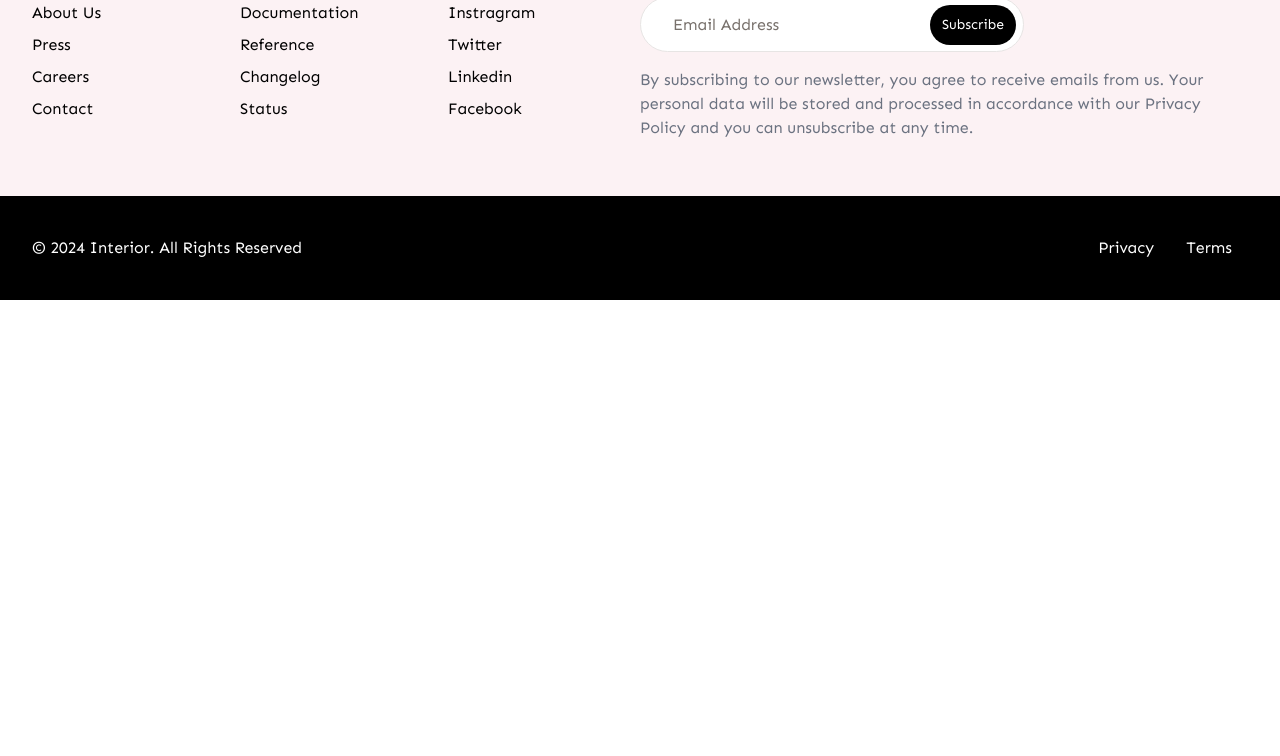
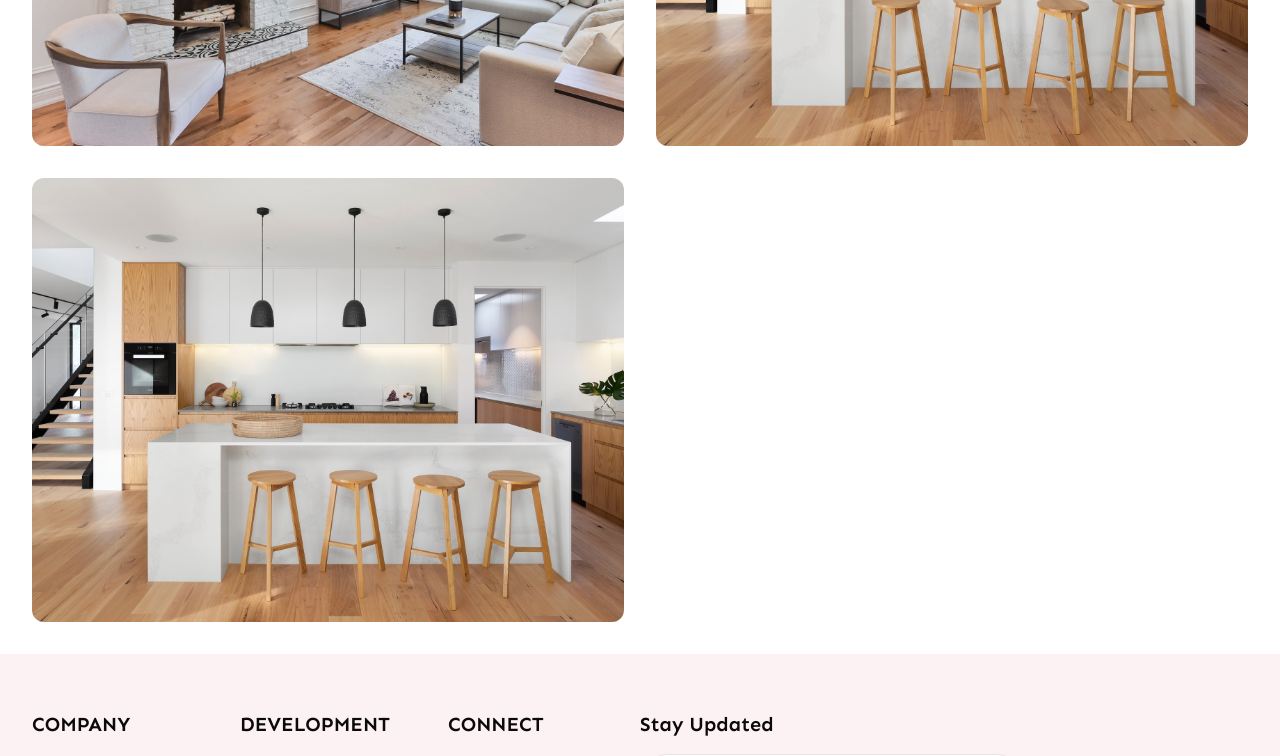
Before and after one commit to utkuoylum/interiordesign, a Next.js app: page /projects in a window 1280 px wide. Before the commit this address had no page. Shown: the part 1001-1757 px from the top of the page. Before the commit the page ends 1301 px from the top, so only its background shows below. Built offline with nearby package versions, Linux system fonts and the light colour scheme.

Commit message:
projects

```diff
--- /dev/null
+++ b/app/projects/page.jsx
@@ -0,0 +1,52 @@
+import Image from "next/image";
+
+
+export default function Projects() {
+  const projects = [
+    {
+      id: 1,
+      name: 'Drowing room for family time',
+      description: 'Bedroom with a clean and comfortable design for your family. charming whit a modern design.',
+      image: '/image/project3.jpg',
+      link: '',
+    },
+    {
+      id: 2,
+      name: 'Kitchen look modern and clean',
+      description: 'kitchen look modern and clean. charming whit a modern design.',
+      image: '/image/project2.jpg',
+      link: '',
+    },
+    {
+      id: 3,
+      name: 'Perfect living room for family time',
+      description: 'Drowing room with a clean and comfortable design for your family. charming whit a modern design.',
+      image: '/image/project2.jpg',
+      link: '',
+    },
+  ];
+
+  return (
+    <div>
+      <div className="bg-[url('/image/backgroundproject.jpg')] bg-center bg-cover">
+        <h1 className="container py-64 text-6xl font-semibold tracking-widest text-white">Our Projects</h1>
+      </div>
+
+      <div className="container grid lg:grid-cols-2 gap-8 py-8">
+        {
+          projects.map((project) => (
+            <div key={project.id} className="relative overflow-hidden rounded-xl group">
+              <div>
+                <Image src={project.image} width={480} height={380} alt="" className="w-full" />
+              </div>
+              <div className="absolute bottom-0 right-0 bg-white/90 dark:bg-black/40 flex-col items-center justify-end w-96 gap-32 p-12 text-xl transition duration-300 ease-in-out translate-y-full from-transparent to-black group-hover:translate-y-0">
+                <h1 className="text-2xl font-semibold">{project.name}</h1>
+                <p className="py-4">{project.description}</p>
+              </div>
+            </div>
+          ))
+        }
+      </div>
+    </div>
+  )
+}
```
